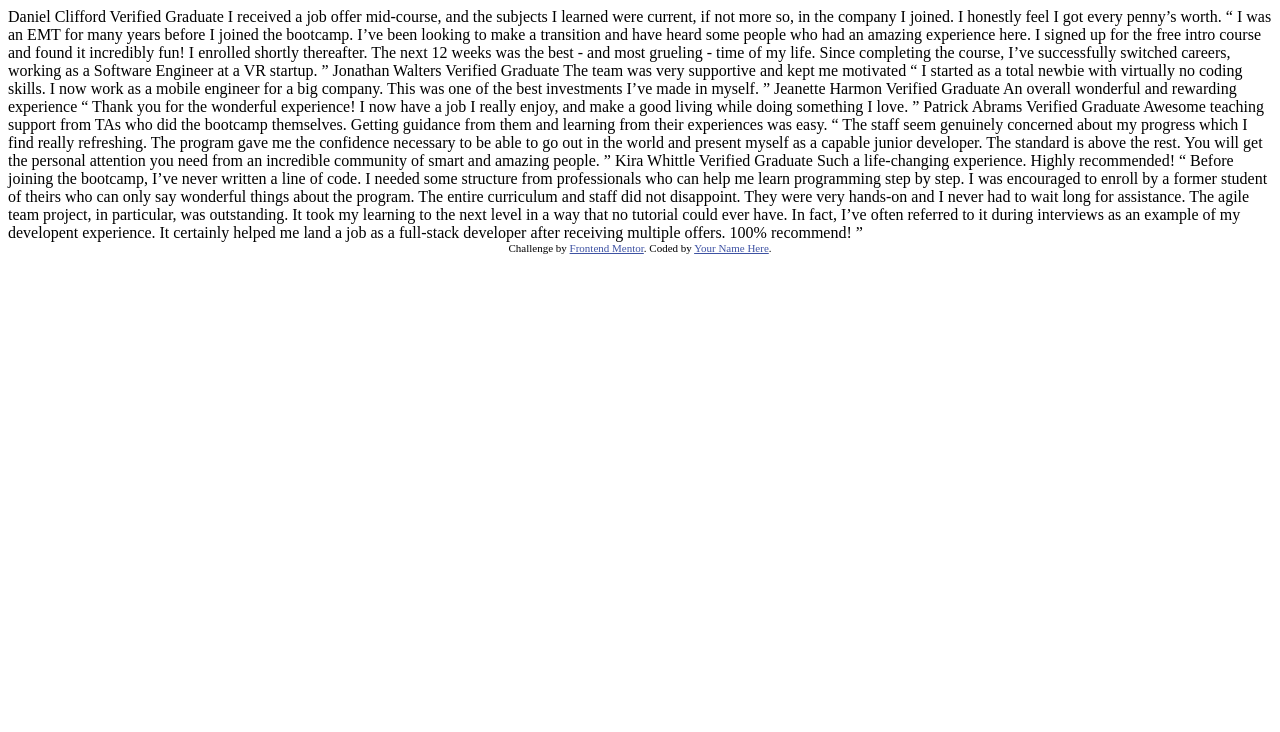
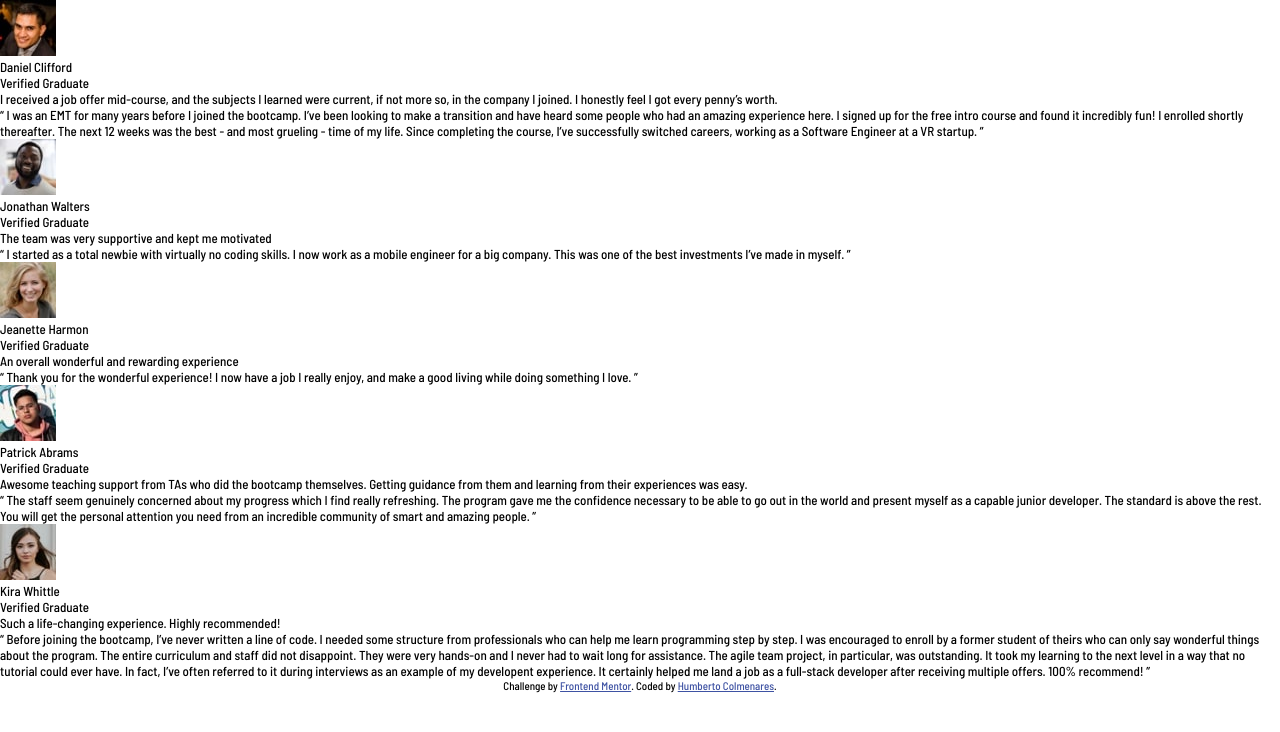
Before and after one commit to colmenareshr/testimonials-grid-section-main, a plain HTML site: page index.html in a window 1280 px wide. Drawn offline with Linux system fonts and the light colour scheme.

Commit message:
add html tags

```diff
--- a/index.html
+++ b/index.html
@@ -1,77 +1,162 @@
 <!DOCTYPE html>
 <html lang="en">
   <head>
-  <meta charset="UTF-8">
-  <meta name="viewport" content="width=device-width, initial-scale=1.0"> <!-- displays site properly based on user's device -->
-  <link rel="import" href="https://fonts.google.com/specimen/Barlow+Semi+Condensed">
-  <link rel="icon" type="image/png" sizes="32x32" href="./images/favicon-32x32.png">
+    <meta charset="UTF-8" />
+    <meta name="viewport" content="width=device-width, initial-scale=1.0" />
+    <link
+      rel="icon"
+      type="image/png"
+      sizes="32x32"
+      href="./images/favicon-32x32.png"
+    />
+    <link rel="stylesheet" href="./style.css" />
 
     <title>Frontend Mentor | [Challenge Name Here]</title>
 
     <!-- Feel free to remove these styles or customise in your own stylesheet 👍 -->
     <style>
-    .attribution { font-size: 11px; text-align: center; }
-    .attribution a { color: hsl(228, 45%, 44%); }
-    body {font-family: 'Barlow Semi Condensed'  ;}
+      .attribution {
+        font-size: 11px;
+        text-align: center;
+      }
+      .attribution a {
+        color: hsl(228, 45%, 44%);
+      }
+      body {
+        font-family: 'Barlow Semi Condensed';
+      }
     </style>
   </head>
   <body>
-  Daniel Clifford
-  Verified Graduate
+    <main class="container">
+      <div class="testimonial__grid">
+        <div class="testimonial__card">
+          <div class="testimonial__author">
+            <img src="./images/image-daniel.jpg" alt="Daniel Clifford" />
+            <div class="author__name">
+              <p class="name">Daniel Clifford</p>
+              <p class="title">Verified Graduate</p>
+            </div>
+            <div class="card__info">
+              <p class="info__strong">
+                I received a job offer mid-course, and the subjects I learned
+                were current, if not more so, in the company I joined. I
+                honestly feel I got every penny’s worth.
+              </p>
+              <p class="info">
+                “ I was an EMT for many years before I joined the bootcamp. I’ve
+                been looking to make a transition and have heard some people who
+                had an amazing experience here. I signed up for the free intro
+                course and found it incredibly fun! I enrolled shortly
+                thereafter. The next 12 weeks was the best - and most grueling -
+                time of my life. Since completing the course, I’ve successfully
+                switched careers, working as a Software Engineer at a VR
+                startup. ”
+              </p>
+            </div>
+          </div>
+        </div>
 
-  I received a job offer mid-course, and the subjects I learned were current, if not more so,
-  in the company I joined. I honestly feel I got every penny’s worth.
+        <div class="testimonial__card">
+          <div class="testimonial__author">
+            <img src="./images/image-jonathan.jpg" alt="Jonathan Walters" />
+            <div class="author__name">
+              <p class="name">Jonathan Walters</p>
+              <p class="title">Verified Graduate</p>
+            </div>
+            <div class="card__info">
+              <p class="info__strong">
+                The team was very supportive and kept me motivated
+              </p>
+              <p class="info">
+                “ I started as a total newbie with virtually no coding skills. I
+                now work as a mobile engineer for a big company. This was one of
+                the best investments I’ve made in myself. ”
+              </p>
+            </div>
+          </div>
+        </div>
 
-  “ I was an EMT for many years before I joined the bootcamp. I’ve been looking to make a
-  transition and have heard some people who had an amazing experience here. I signed up
-  for the free intro course and found it incredibly fun! I enrolled shortly thereafter.
-  The next 12 weeks was the best - and most grueling - time of my life. Since completing
-  the course, I’ve successfully switched careers, working as a Software Engineer at a VR startup. ”
+        <div class="testimonial__card">
+          <div class="testimonial__author">
+            <img src="./images/image-jeanette.jpg" alt="Jeanette Harmon" />
+            <div class="author__name">
+              <p class="name">Jeanette Harmon</p>
+              <p class="title">Verified Graduate</p>
+            </div>
+            <div class="card__info">
+              <p class="info__strong">
+                An overall wonderful and rewarding experience
+              </p>
+              <p class="info">
+                “ Thank you for the wonderful experience! I now have a job I
+                really enjoy, and make a good living while doing something I
+                love. ”
+              </p>
+            </div>
+          </div>
+        </div>
 
-  Jonathan Walters
-  Verified Graduate
+        <div class="testimonial__card">
+          <div class="testimonial__author">
+            <img src="./images/image-patrick.jpg" alt="Patrick Abrams" />
+            <div class="author__name">
+              <p class="name">Patrick Abrams</p>
+              <p class="title">Verified Graduate</p>
+            </div>
+            <div class="card__info">
+              <p class="info__strong">
+                Awesome teaching support from TAs who did the bootcamp
+                themselves. Getting guidance from them and learning from their
+                experiences was easy.
+              </p>
+              <p class="info">
+                “ The staff seem genuinely concerned about my progress which I
+                find really refreshing. The program gave me the confidence
+                necessary to be able to go out in the world and present myself
+                as a capable junior developer. The standard is above the rest.
+                You will get the personal attention you need from an incredible
+                community of smart and amazing people. ”
+              </p>
+            </div>
+          </div>
+        </div>
 
-  The team was very supportive and kept me motivated
-
-  “ I started as a total newbie with virtually no coding skills. I now work as a mobile engineer
-  for a big company. This was one of the best investments I’ve made in myself. ”
-
-  Jeanette Harmon
-  Verified Graduate
-
-  An overall wonderful and rewarding experience
-
-  “ Thank you for the wonderful experience! I now have a job I really enjoy, and make a good living
-  while doing something I love. ”
-
-  Patrick Abrams
-  Verified Graduate
-
-  Awesome teaching support from TAs who did the bootcamp themselves. Getting guidance from them and
-  learning from their experiences was easy.
-
-  “ The staff seem genuinely concerned about my progress which I find really refreshing. The program
-  gave me the confidence necessary to be able to go out in the world and present myself as a capable
-  junior developer. The standard is above the rest. You will get the personal attention you need from
-  an incredible community of smart and amazing people. ”
-
-  Kira Whittle
-  Verified Graduate
-
+        <div class="testimonial__card">
+          <div class="testimonial__author">
+            <img src="./images/image-kira.jpg" alt="Kira Whittle" />
+            <div class="author__name">
+              <p class="name">Kira Whittle</p>
+              <p class="title">Verified Graduate</p>
+            </div>
+            <div class="card__info">
+              <p class="info__strong">
                 Such a life-changing experience. Highly recommended!
-
-  “ Before joining the bootcamp, I’ve never written a line of code. I needed some structure from
-  professionals who can help me learn programming step by step. I was encouraged to enroll by a former
-  student of theirs who can only say wonderful things about the program. The entire curriculum and staff
-  did not disappoint. They were very hands-on and I never had to wait long for assistance. The agile team
-  project, in particular, was outstanding. It took my learning to the next level in a way that no tutorial
-  could ever have. In fact, I’ve often referred to it during interviews as an example of my developent
-  experience. It certainly helped me land a job as a full-stack developer after receiving multiple offers.
-  100% recommend! ”
-
+              </p>
+              <p class="info">
+                “ Before joining the bootcamp, I’ve never written a line of
+                code. I needed some structure from professionals who can help me
+                learn programming step by step. I was encouraged to enroll by a
+                former student of theirs who can only say wonderful things about
+                the program. The entire curriculum and staff did not disappoint.
+                They were very hands-on and I never had to wait long for
+                assistance. The agile team project, in particular, was
+                outstanding. It took my learning to the next level in a way that
+                no tutorial could ever have. In fact, I’ve often referred to it
+                during interviews as an example of my developent experience. It
+                certainly helped me land a job as a full-stack developer after
+                receiving multiple offers. 100% recommend! ”
+              </p>
+            </div>
+          </div>
+        </div>
+      </div>
+    </main>
     <div class="attribution">
-    Challenge by <a href="https://www.frontendmentor.io?ref=challenge" target="_blank">Frontend Mentor</a>.
-    Coded by <a href="#">Your Name Here</a>.
+      Challenge by
+      <a href="https://www.frontendmentor.io?ref=challenge" target="_blank"
+        >Frontend Mentor</a
+      >. Coded by <a href="https://github.com/colmenareshr" target="_blank">Humberto Colmenares</a>.
     </div>
   </body>
 </html>
--- /dev/null
+++ b/style.css
@@ -0,0 +1,21 @@
+@import url('https://fonts.googleapis.com/css2?family=Barlow+Semi+Condensed:wght@500;600&display=swap');
+
+*::before *::after {
+  box-sizing: border-box;
+}
+
+* {
+  margin: 0;
+  padding: 0;
+}
+
+html, body {
+  width: 100%;
+  font-family: 'Barlow Semi Condensed';
+  font-size: 13px;
+}
+
+image {
+  width: 100%;
+  display: block;
+}
```
Lines whose indentation alone changed are shown as unchanged.
